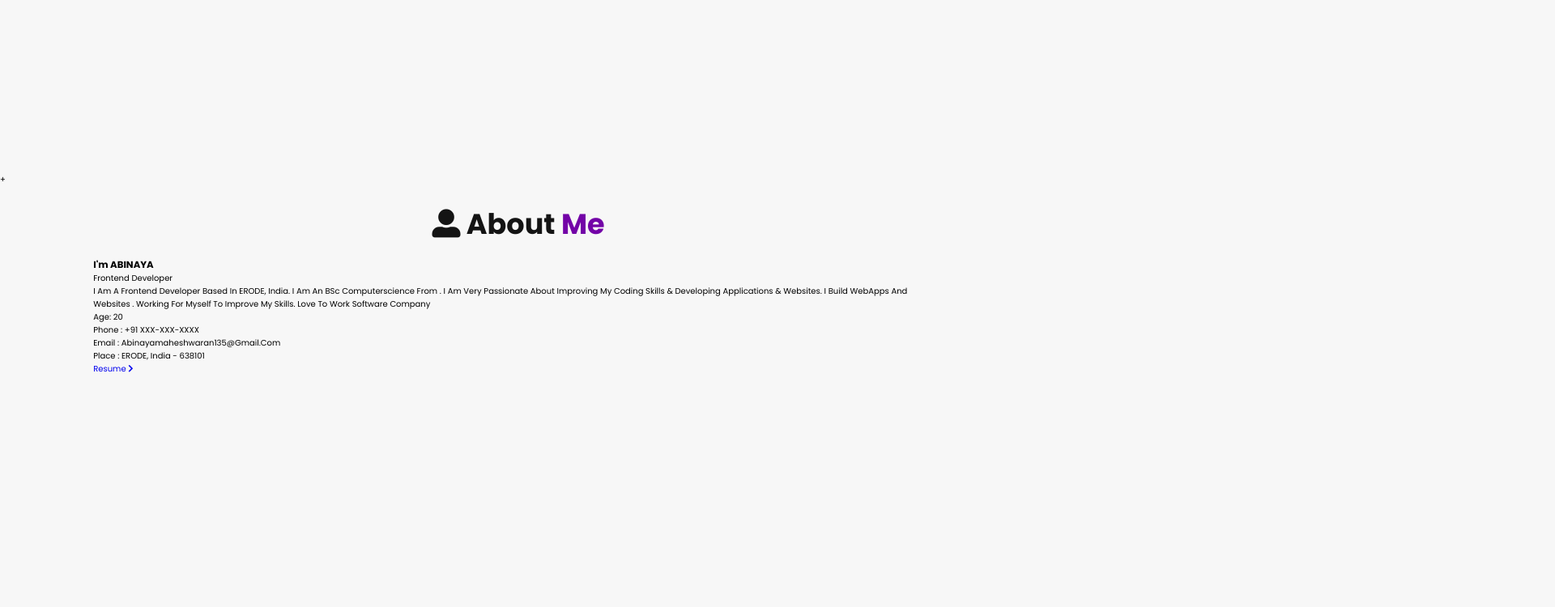
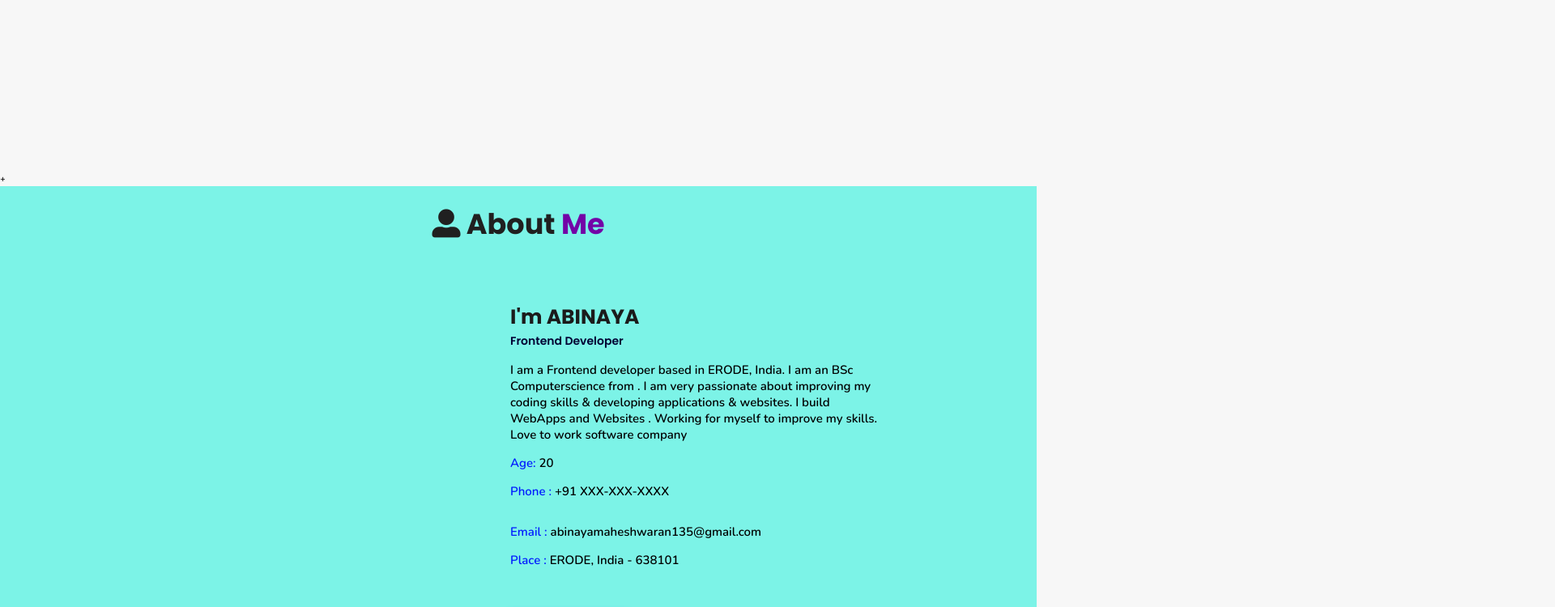
Before and after one commit to abinayamaheswaran/Abi_portfolio, a plain HTML site: page index.html in a window 1280 px wide. Shown: the part 586-1336 px from the top of the page at 81% size, 1920 px wide, since content can reach past the window. Drawn offline with nearby package versions, Linux system fonts and the light colour scheme; files that its build step writes are made by us from their sources; a script that the page names is missing.

Commit message:
Update index.html

```diff
--- a/index.html
+++ b/index.html
@@ -7,7 +7,7 @@
     <meta name="keywords" content="saravanan, portfolio, saravanan, FRONT-END dev, personal portfolio lifecodes, portfolio design, portfolio website, personal portfolio" />
     <meta name="description" content="Welcome to SARAVANAN's Portfolio. FRONT-END Web Developer and Designer" />
     <!-- Custom CSS -->
-    <link rel="stylesheet" href="./css/style.css">
+    <link rel="stylesheet" href="mainstyle.css">
     <!-- Font Awesome -->
     <link rel="stylesheet" href="https://cdnjs.cloudflare.com/ajax/libs/font-awesome/5.15.3/css/all.min.css" integrity="sha512-iBBXm8fW90+nuLcSKlbmrPcLa0OT92xO1BIsZ+ywDWZCvqsWgccV3gFoRBv0z+8dLJgyAHIhR35VZc2oM/gI1w==" crossorigin="anonymous" referrerpolicy="no-referrer" />
     <!-- Favicon -->
```
